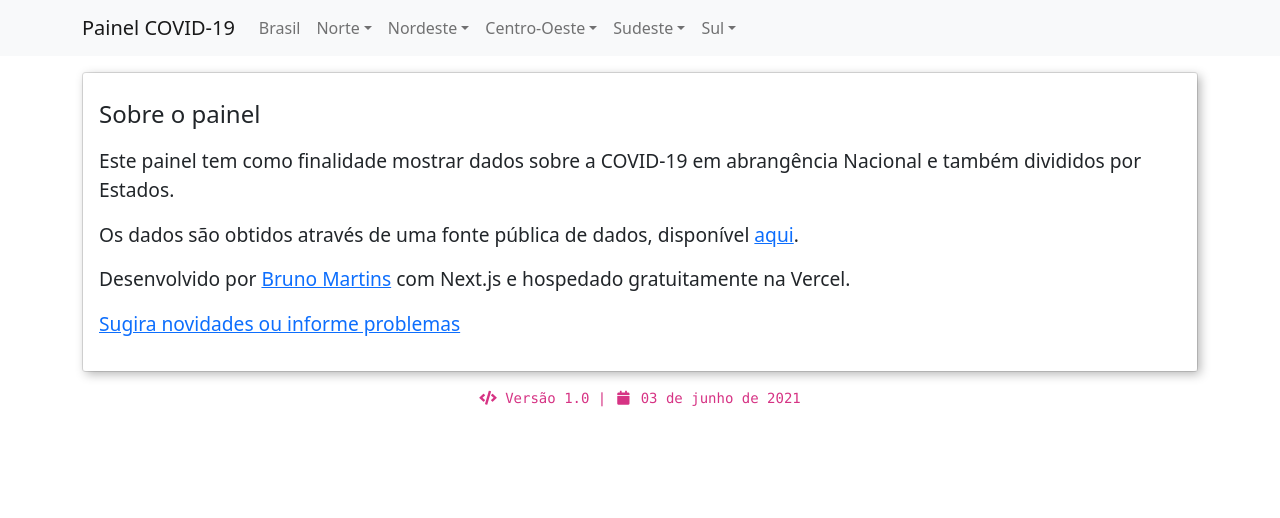
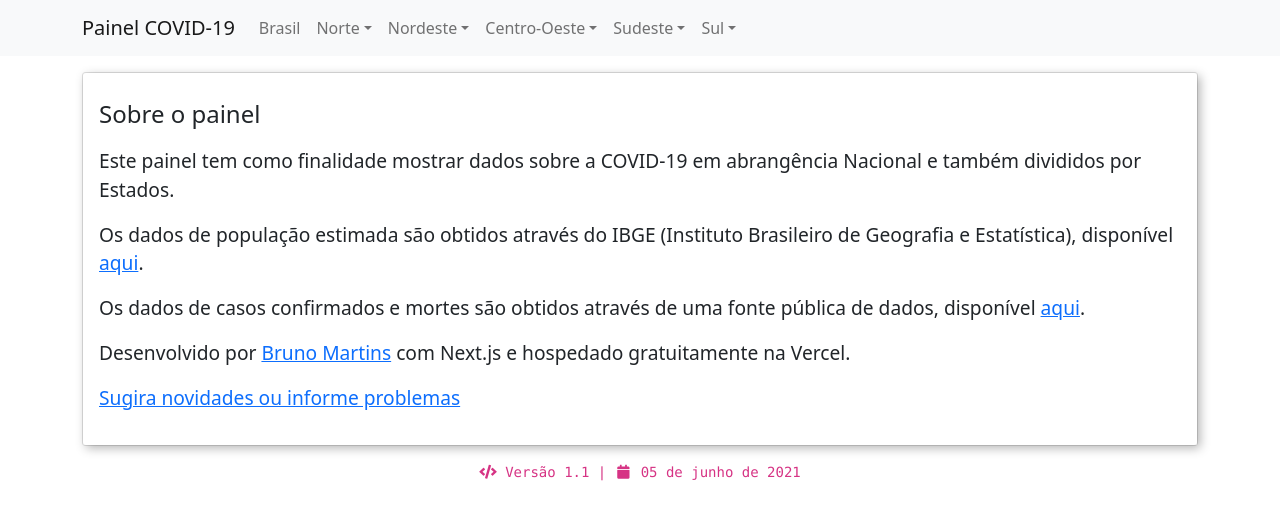
Before and after one commit to bruno1409/painel-covid-19, a Next.js app: page /sobre in a window 1280 px wide. Shown: the top 518 px of the page. Built offline with nearby package versions, Linux system fonts and the light colour scheme.

Commit message:
Update sobre.js

```diff
--- a/pages/sobre.js
+++ b/pages/sobre.js
@@ -83,12 +83,13 @@ export default function Home() {
                 <div className="card-body texto">
                     <h1>Sobre o painel</h1>
                     <p>Este painel tem como finalidade mostrar dados sobre a COVID-19 em abrangência Nacional e também divididos por Estados.</p>
-                    <p>Os dados são obtidos através de uma fonte pública de dados, disponível <a href="https://covid19-brazil-api-docs.vercel.app/" target="_blank">aqui</a>.</p>
+                    <p>Os dados de população estimada são obtidos através do IBGE (Instituto Brasileiro de Geografia e Estatística), disponível <a href="https://servicodados.ibge.gov.br/api/docs/projecoes" target="_blank">aqui</a>.</p>
+                    <p>Os dados de casos confirmados e mortes são obtidos através de uma fonte pública de dados, disponível <a href="https://covid19-brazil-api-docs.vercel.app/" target="_blank">aqui</a>.</p>
                     <p>Desenvolvido por <a href="https://github.com/bruno1409" target="_blank">Bruno Martins</a> com Next.js e hospedado gratuitamente na Vercel.</p>
                     <p><a href="https://github.com/bruno1409/painel-covid-19" target="_blank">Sugira novidades ou informe problemas</a></p>
                 </div>
             </div>
-            <code><p className="text-center mt-3"><i className="fas fa-code fa-fw"></i> Versão 1.0 | <i className="fas fa-calendar fa-fw"></i> 03 de junho de 2021</p></code>
+            <code><p className="text-center mt-3"><i className="fas fa-code fa-fw"></i> Versão 1.1 | <i className="fas fa-calendar fa-fw"></i> 05 de junho de 2021</p></code>
         </main>
         <script src="https://cdn.jsdelivr.net/npm/bootstrap@5.0.1/dist/js/bootstrap.bundle.min.js"></script>
     </>)
```
